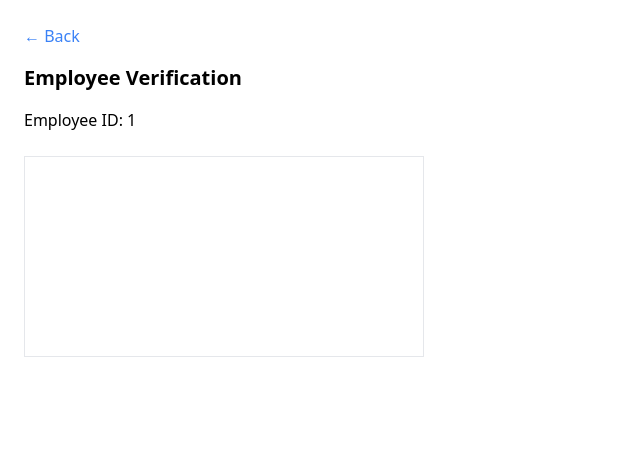
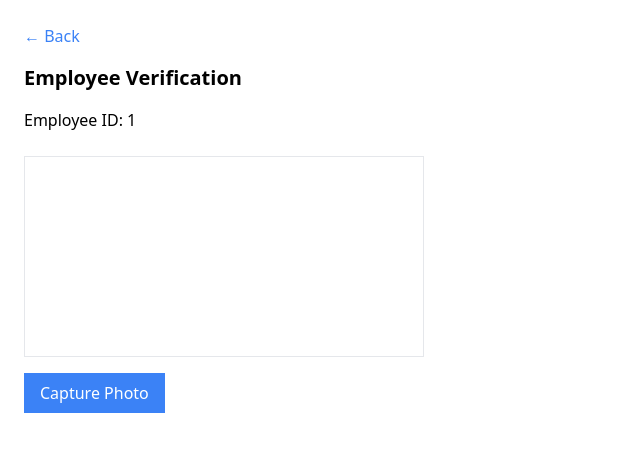
Before and after one commit to shailendra-iiitm/Jotish, a React (Vite) app in the folder employee-insights-dashboard/: page /details/1 in a window 1280 px wide. Shown: the top 452 px of the page, without its empty margins (0-640 px from the left). Built offline with nearby package versions, Linux system fonts and the light colour scheme; no server answers.

Commit message:
implemented  photo capture from camera using canvas

```diff
--- a/employee-insights-dashboard/src/pages/details.jsx
+++ b/employee-insights-dashboard/src/pages/details.jsx
@@ -1,4 +1,4 @@
-import { useEffect, useRef } from "react";
+import { useEffect, useRef, useState } from "react";
 import { useParams, useNavigate } from "react-router-dom";
 
 export default function Details() {
@@ -7,6 +7,9 @@ export default function Details() {
   const navigate = useNavigate();
 
   const videoRef = useRef(null);
+  const canvasRef = useRef(null);
+
+  const [photo, setPhoto] = useState(null);
 
   useEffect(() => {
 
@@ -23,9 +26,7 @@ export default function Details() {
         }
 
       } catch (err) {
-
         console.error("Camera error:", err);
-
       }
 
     }
@@ -33,6 +34,24 @@ export default function Details() {
     startCamera();
 
   }, []);
+
+  const capturePhoto = () => {
+
+    const video = videoRef.current;
+    const canvas = canvasRef.current;
+
+    const ctx = canvas.getContext("2d");
+
+    canvas.width = video.videoWidth;
+    canvas.height = video.videoHeight;
+
+    ctx.drawImage(video, 0, 0);
+
+    const image = canvas.toDataURL("image/png");
+
+    setPhoto(image);
+
+  };
 
   return (
 
@@ -53,11 +72,33 @@ export default function Details() {
         Employee ID: {id}
       </p>
 
-      <video
-        ref={videoRef}
-        autoPlay
-        className="w-[400px] border"
-      />
+      {!photo && (
+        <>
+          <video
+            ref={videoRef}
+            autoPlay
+            className="w-[400px] border"
+          />
+
+          <button
+            onClick={capturePhoto}
+            className="mt-4 px-4 py-2 bg-blue-500 text-white"
+          >
+            Capture Photo
+          </button>
+        </>
+      )}
+
+      {photo && (
+        <img
+          src={photo}
+          alt="Captured"
+          className="w-[400px] border"
+        />
+      )}
+
+      {/* hidden canvas used for capture */}
+      <canvas ref={canvasRef} style={{ display: "none" }} />
 
     </div>
 
```
